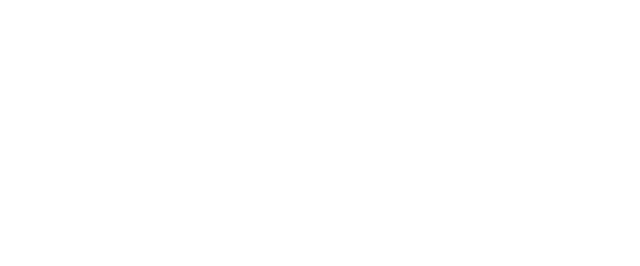
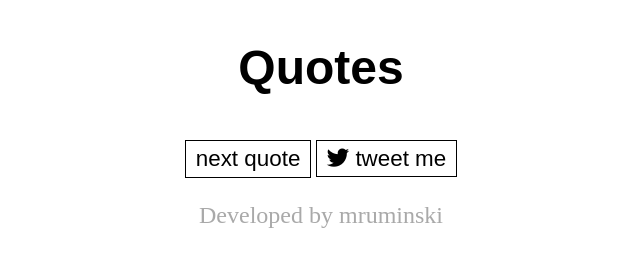
Before and after one commit to mruminski/12.5, a website: page index.html in a window 1280 px wide. Shown: the whole page, without its empty margins (319-959 px from the left). Drawn offline with nearby package versions, Linux system fonts and the light colour scheme; files that its build step writes are made by us from their sources.

Commit message:
Add html file structure and stylesheet

```diff
--- a/index.html
+++ b/index.html
@@ -1,20 +1,24 @@
 <!DOCTYPE html>
 <html lang="en">
-
 <head>
-  <meta charset="UTF-8" name="viewport" content="width=device-width, initial-scale=1.0">
-  <title> </title>
-  <link rel="stylesheet" type="text/css" href="css/style.css">
+	<meta charset="UTF-8" name="viewport" content="width=device-width, initial-scale=1.0">
+  <title>Quotes</title>
+  <link rel="stylesheet" href="https://use.fontawesome.com/releases/v5.3.1/css/all.css"
+  integrity="sha384-mzrmE5qonljUremFsqc01SB46JvROS7bZs3IO2EmfFsd15uHvIt+Y8vEf7N7fWAU"
+  crossorigin="anonymous">
+	<link rel="stylesheet" type="text/css" href="css/style.css">
 </head>
-
 <body>
-  <section>
-
-  </section>
-  <footer>
-
-  </footer>
-  <script type="text/javascript" src="js/script.js"></script>
+	<section class="container">
+		<h1 class="container__header">Quotes</h1>
+		<p class="container__quote"></p>
+    <p class="container__author"></p>
+    <button class="container__button">next quote</button>
+    <a href="#" target="_blank" class="container__tweet"><i class="fab fa-twitter"></i> tweet me</a>
+	</section>
+	<footer class="footer">
+		<p class="footer__content">Developed by mruminski</p>
+	</footer>
+	<script type="text/javascript" src="js/script.js"></script>
 </body>
-
 </html>
--- a/sass/style.scss
+++ b/sass/style.scss
@@ -0,0 +1,40 @@
+:root { font-size: 16px; }
+
+.container {
+  margin: 0 45px;
+  text-align: center;
+  font-family: Arial, Helvetica, sans-serif;
+
+  .container__header {
+    font-size: 3rem;
+
+  }
+  .container__quote {
+    font-size:  2.8rem;
+    font-style: italic;
+  }
+  .container__author {
+    font-size: 2.4;
+    font-weight: bold
+  }
+  .container__button {
+    padding: 5px 10px;
+    font-size: 1.4rem;
+    border: 1px solid black;
+    background-color: transparent;
+  }
+  .container__tweet {
+    padding: 5px 10px;
+    font-size: 1.4rem;
+    border: 1px solid black;
+    background-color: transparent;
+    text-decoration: none;
+    color: black;
+  }
+}
+
+.footer__content {
+  text-align: center;
+  font-size: 1.5rem;
+  color: darkgray;
+}
```
